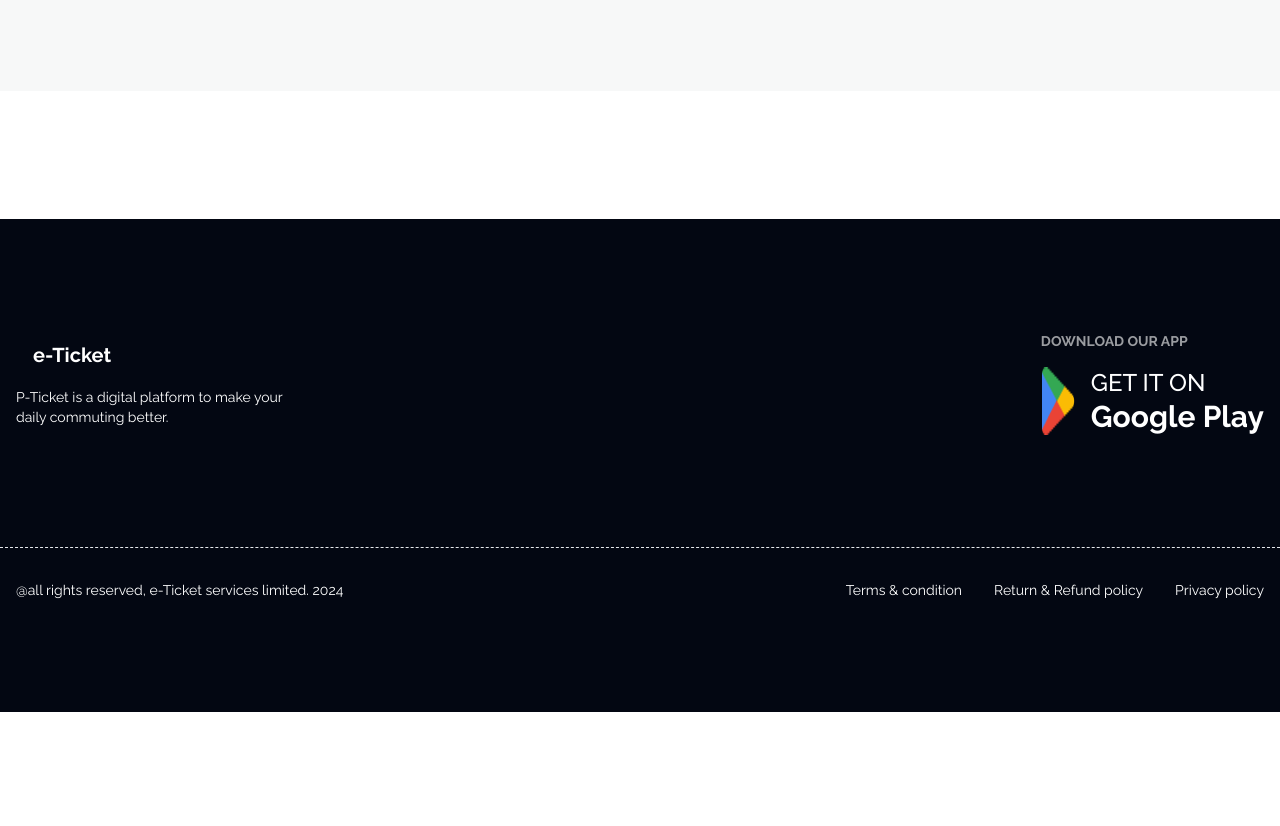
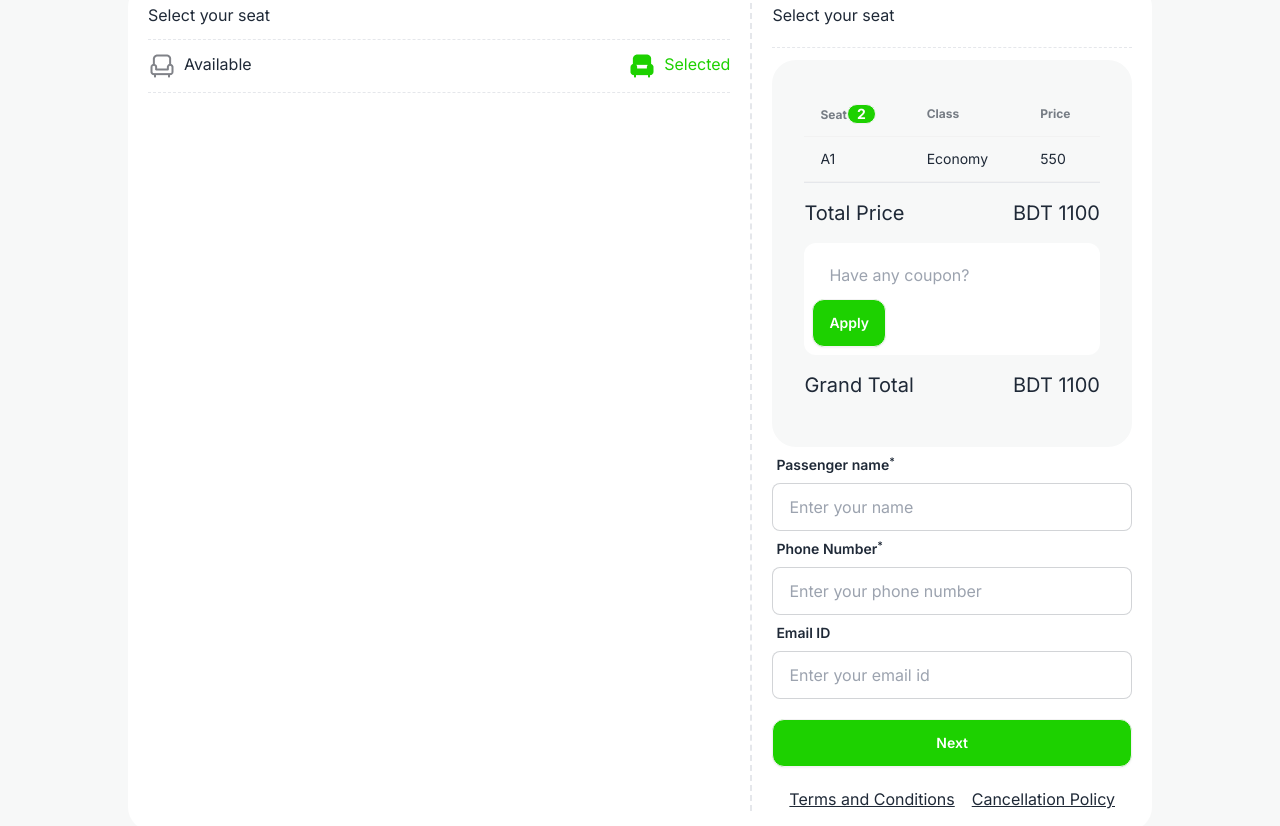
Before and after one commit to maasajal/smart-ticketing, a plain HTML site: page index.html in a window 1280 px wide. Shown: the part 1914-2740 px from the top of the page. Before the commit the page ends 2626 px from the top, so only its background shows below. Drawn offline with nearby package versions, Linux system fonts and the light colour scheme.

Commit message:
passenger detail and fare calculate design completed

```diff
--- a/index.html
+++ b/index.html
@@ -179,7 +179,7 @@
       <!-- Ticket details and seat plan -->
       <section
         id="paribahan"
-        class="my-32 p-32 bg-[#F7F8F8] border-t-2 border-[#1DD100] rounded-tl-[88px] rounded-tr-[88px]"
+        class="mt-32 p-32 bg-[#F7F8F8] border-t-2 border-[#1DD100] rounded-tl-[88px] rounded-tr-[88px]"
       >
         <div class="text-center">
           <h2 class="text-5xl font-bold">Panku Paribahan</h2>
@@ -189,7 +189,7 @@
           </p>
         </div>
         <!-- Example ticket -->
-        <div class="flex flex-1 pr-12 rounded-3xl bg-white">
+        <div class="flex flex-col md:flex-row gap-5 pr-12 rounded-3xl bg-white">
           <div class="flex-1 p-8 gap-5">
             <div class="flex flex-col md:flex-row justify-between">
               <div class="flex gap-4 w-full">
@@ -217,13 +217,14 @@
                 <p>Departure Time</p>
                 <p>9:00 PM</p>
               </div>
-              <div class="flex flex-col md:flex-row justify-between pt-5">
+              <div class="flex flex-wrap justify-between pt-5 gap-5">
                 <button class="btn">Boarding Point - Laxmipur</button>
                 <button class="btn">Dropping Point - Bogura</button>
                 <button class="btn">Est. Time - 11 Hour</button>
               </div>
             </div>
           </div>
+          <!-- Ticket price -->
           <div class="flex flex-row items-center">
             <img src="./images/info-devider.png" alt="info devider" />
             <div class="flex flex-col items-center">
@@ -233,6 +234,135 @@
             </div>
           </div>
         </div>
+        <!-- Select your seat: seat plan section start -->
+        <section
+          class="grid grid-rows-1 md:grid-cols-5 gap-5 my-5 p-5 bg-white rounded-3xl font-inter"
+        >
+          <!-- seat selection -->
+          <div class="md:col-span-3">
+            <h3 class="mb-3">Select your seat</h3>
+            <div class="flex justify-between border-y border-dashed py-3">
+              <div class="flex gap-2">
+                <img src="./images/seat-gray.png" alt="sear" />
+                <p>Available</p>
+              </div>
+              <div class="flex gap-2">
+                <img src="./images/seat-green-filled.png" alt="sear filled" />
+                <p class="text-[#1DD100]">Selected</p>
+              </div>
+            </div>
+          </div>
+          <!-- Calculate ticket price -->
+          <div class="md:col-span-2 md:border-l-2 border-dashed pl-5">
+            <h3 class="mb-3 border-b border-dashed pb-5">Select your seat</h3>
+            <div class="bg-[#F7F8F8] rounded-3xl p-8">
+              <div class="overflow-x-auto">
+                <table class="table">
+                  <!-- head -->
+                  <thead>
+                    <tr>
+                      <th>
+                        Seat<span
+                          id="seat-count"
+                          class="badge bg-[#1DD100] text-white font-bold"
+                          >2</span
+                        >
+                      </th>
+                      <th>Class</th>
+                      <th>Price</th>
+                    </tr>
+                  </thead>
+                  <tbody>
+                    <tr>
+                      <td><span id="selected-seat">A1</span></td>
+                      <td>Economy</td>
+                      <td>550</td>
+                    </tr>
+                  </tbody>
+                </table>
+              </div>
+              <hr />
+              <div class="flex justify-between my-4">
+                <h3 class="text-xl">Total Price</h3>
+                <h3 class="text-xl">BDT <span id="total-price">1100</span></h3>
+              </div>
+              <div class="flex justify-between my-4 hidden">
+                <h3 class="text-xl">Discount</h3>
+                <h3 class="text-xl">BDT <span id="discount">0</span></h3>
+              </div>
+              <!-- coupon input -->
+              <div class="bg-white p-2 rounded-xl">
+                <input
+                  id="coupon-code"
+                  type="text"
+                  placeholder="Have any coupon?"
+                  class="input"
+                />
+                <button
+                  class="btn bg-[#1DD100] text-white font-inter font-semibold rounded-xl"
+                >
+                  Apply
+                </button>
+              </div>
+              <div class="flex justify-between my-4">
+                <h3 class="text-xl">Grand Total</h3>
+                <h3 class="text-xl">
+                  BDT <span id="discounted-price">1100</span>
+                </h3>
+              </div>
+            </div>
+            <div>
+              <form>
+                <label class="form-control w-full">
+                  <div class="label">
+                    <span class="label-text font-semibold"
+                      >Passenger name<sup>*</sup></span
+                    >
+                  </div>
+                  <input
+                    type="text"
+                    placeholder="Enter your name"
+                    class="input input-bordered w-full"
+                  />
+                </label>
+                <label class="form-control w-full">
+                  <div class="label">
+                    <span class="label-text font-semibold"
+                      >Phone Number<sup>*</sup></span
+                    >
+                  </div>
+                  <input
+                    id="phone-number"
+                    type="number"
+                    placeholder="Enter your phone number"
+                    class="input input-bordered w-full"
+                  />
+                </label>
+                <label class="form-control w-full">
+                  <div class="label">
+                    <span class="label-text font-semibold">Email ID</span>
+                  </div>
+                  <input
+                    type="number"
+                    placeholder="Enter your email id"
+                    class="input input-bordered w-full"
+                  />
+                </label>
+                <button
+                  id="submit"
+                  class="btn w-full my-5 bg-[#1DD100] text-white font-inter font-semibold rounded-xl"
+                >
+                  Next
+                </button>
+              </form>
+              <div class="flex justify-evenly">
+                <a class="underline" href="">Terms and Conditions</a>
+                <a class="underline" href="">Cancellation Policy</a>
+              </div>
+            </div>
+          </div>
+        </section>
+        <!-- Select your seat: seat plan section end -->
       </section>
     </main>
     <footer class="bg-[#030712] text-white">
@@ -255,7 +385,9 @@
           </div>
         </div>
       </div>
-      <div class="container mx-auto px-4 footer pt-8 pb-28 flex justify-between border-t border-dashed">
+      <div
+        class="container mx-auto px-4 footer pt-8 pb-28 flex justify-between border-t border-dashed"
+      >
         <p>@all rights reserved, e-Ticket services limited. 2024</p>
         <div class="flex gap-8">
           <a href="">Terms & condition</a>
```
